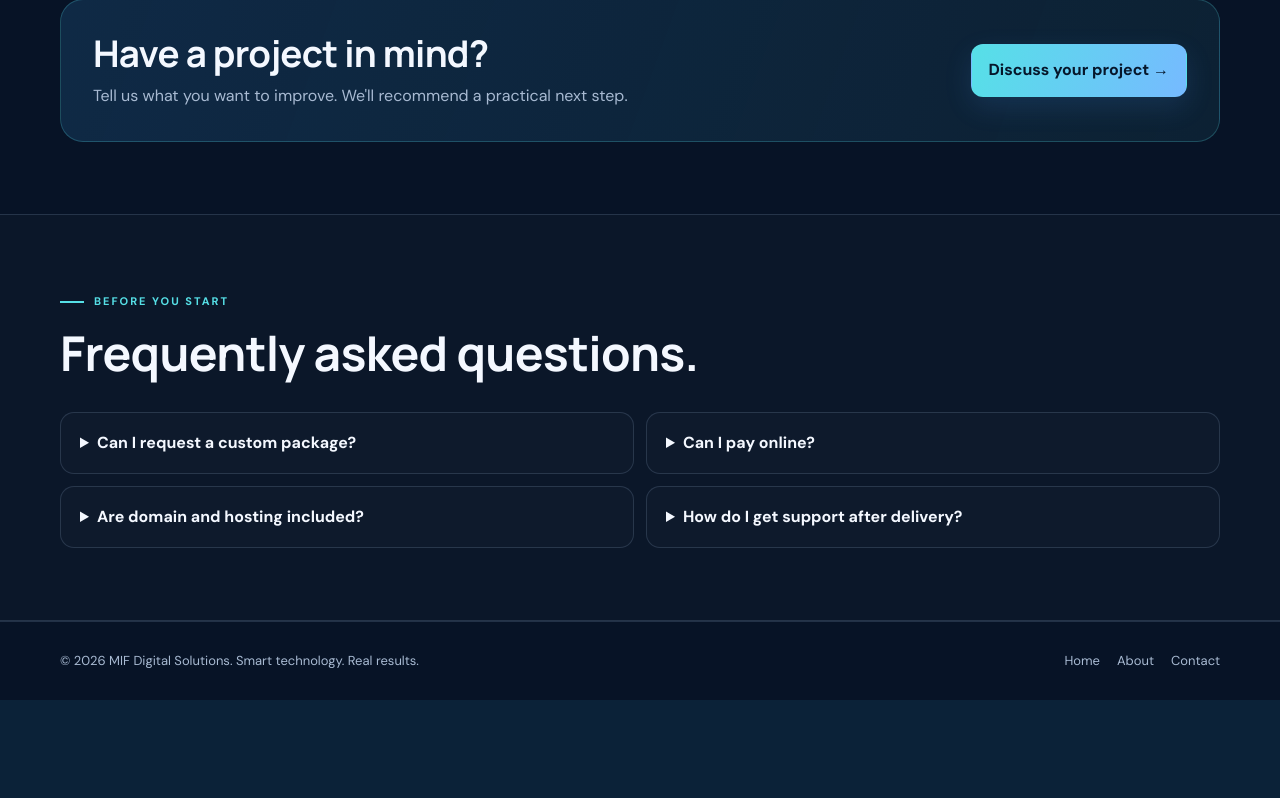
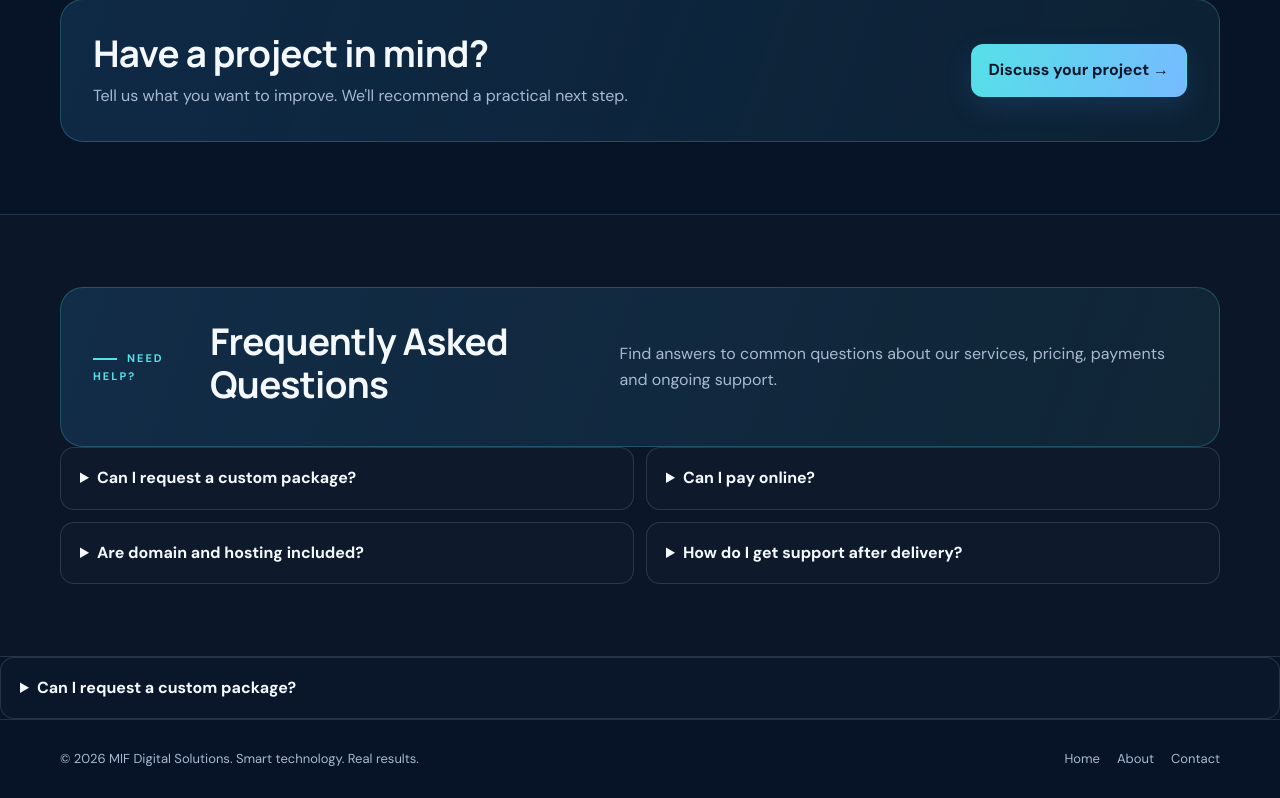
Before and after one commit to mifdigitalsolutions/MIF_Digital_Website, a Flask app: page /services in a window 1280 px wide. Shown: the part 4173-4971 px from the top of the page. Before the commit the page ends 4873 px from the top, so only its background shows below. Run offline with Flask 3, Linux system fonts and the light colour scheme; some libraries are stand-ins or nearby versions.

Commit message:
Improve services FAQ content and presentation

```diff
--- a/templates/services.html
+++ b/templates/services.html
@@ -65,10 +65,71 @@ section{padding:72px 0}.soft{border-block:1px solid var(--line);background:#ffff
 <article class="training"><div class="icon">🛡</div><h3>Cybersecurity Awareness</h3><p>Help people recognise common digital threats and build safer habits.</p><ul><li>Phishing, impersonation and scam awareness</li><li>Password and account-protection practices</li><li>Safe handling of customer information</li><li>Incident reporting and first steps</li></ul><a class="btn outline" href="{{ url_for('contact') }}">Request a session</a></article>
 </div></div></section>
 <section><div class="container"><div class="band"><div><h2>Have a project in mind?</h2><p>Tell us what you want to improve. We'll recommend a practical next step.</p></div><a class="btn primary" href="{{ url_for('contact') }}">Discuss your project →</a></div></div></section>
-<section class="soft" id="faq"><div class="container"><div class="sectionhead"><span class="eyebrow">Before you start</span><h2>Frequently asked questions.</h2></div><div class="faq">
-<details><summary>Can I request a custom package?</summary><p>Yes. Tell us your goals, required features, budget range and target timeline. We will confirm the scope before work begins.</p></details>
-<details><summary>Can I pay online?</summary><p>Yes. Select a package, enter your email and continue to Paystack's hosted checkout. Use test credentials only for testing; live payments require live-mode configuration.</p></details>
-<details><summary>Are domain and hosting included?</summary><p>Not automatically. The proposal will state whether domain registration, hosting, paid APIs, licences or third-party costs are included or billed separately.</p></details>
+<section class="soft" id="faq">
+    <div class="container">
+
+        <div class="band">
+            <span class="eyebrow">NEED HELP?</span>
+
+            <h2>Frequently Asked Questions</h2>
+
+            <p>
+                Find answers to common questions about our services,
+                pricing, payments and ongoing support.
+            </p>
+        </div>
+
+        <div class="faq">
+
+            <details>
+                <summary>Can I request a custom package?</summary>
+                <p>
+                    Absolutely. MIF Digital Solutions offers customised
+                    solutions based on your business goals, required
+                    features, budget and timeline. Contact our team to
+                    discuss your requirements and receive a tailored proposal.
+                </p>
+            </details>
+
+            <details>
+                <summary>Can I pay online?</summary>
+                <p>
+                    Yes. You can select your preferred service package,
+                    provide your email address and proceed to our payment
+                    checkout. Payment confirmation will be provided after
+                    a successful transaction. Online payments are subject
+                    to live payment gateway availability.
+                </p>
+            </details>
+
+            <details>
+                <summary>Are domain and hosting included?</summary>
+                <p>
+                    Domain registration and hosting are not automatically
+                    included in our service packages. They can be arranged
+                    as part of your project or billed separately. All costs
+                    will be clearly stated in your quotation before work
+                    begins.
+                </p>
+            </details>
+
+            <details>
+                <summary>How do I get support after delivery?</summary>
+                <p>
+                    MIF Digital Solutions provides post-delivery support
+                    according to the support or maintenance plan agreed
+                    upon for your project. Contact us through our website
+                    to request assistance, report an issue or discuss
+                    additional improvements.
+                </p>
+            </details>
+
+        </div>
+    </div>
+</section>
+<details><summary>Can I request a custom package?</summary><p>Absolutely. MIF Digital Solutions offers customised solutions based on your business goals, required features, budget and timeline. Contact our team to discuss your requirements and receive a tailored proposal.</p>
+<details><summary>Can I pay online?</summary><p>Yes. You can select your preferred service package, provide your email address and proceed to our payment checkout. Payment confirmation will be provided after a successful transaction. Online payments are subject to live payment gateway availability.</p>
+<details><summary>Are domain and hosting included?</summary><p>Domain registration and hosting are not automatically included in our service packages. They can be arranged as part of your project or billed separately. All costs will be clearly stated in your quotation before work begins.</p>
 <details><summary>How do I get support after delivery?</summary><p>Support and maintenance can be scoped separately, with response times, included changes and recurring fees agreed in writing.</p></details>
 </div></div></section>
 </main>
```
